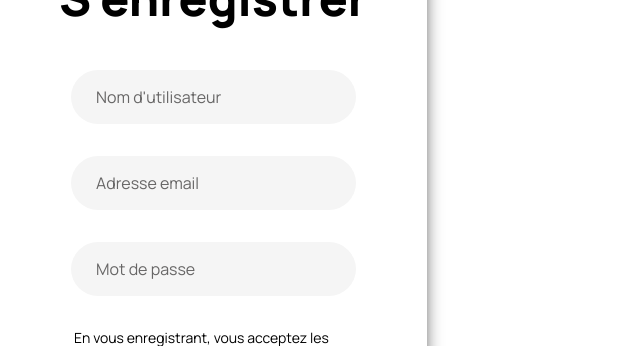
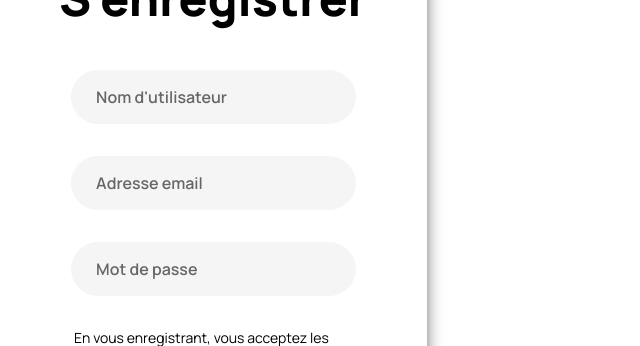
Before and after one commit to Leon-Art-EIP/Web, a React (Create React App) app: page / in a window 1280 px wide. Shown: the part 121-467 px from the top of the page, without its empty margins (0-640 px from the left). Built offline with nearby package versions, Linux system fonts and the light colour scheme.

Commit message:
[ADD] fields states and submit functions

```diff
--- a/src/pages/register/register.css
+++ b/src/pages/register/register.css
@@ -12,12 +12,26 @@
     box-shadow: 0px 0px 5px 0px #aaaaaa;
 }
 
+.register-button:hover {
+    background-color: #c51708;
+    color: #ffffff;
+    /* I want a scale up with ease and out  */
+    transition: transform 0.1s ease-out;
+    transform: scale(1.030);
+}
+
+.register-button[disabled] {
+    background-color: #cccccc;
+    cursor: not-allowed;
+}
+
 .register-text-field {
     border-radius: 30px;
     background-color: #F5F5F5;
     padding-inline: 15px;
     padding-block: 15px;
-    color: white;
+    color: #000000;
+    font-weight: 600;
 }
 
 .register-text-field::placeholder {
--- a/src/pages/register/register.tsx
+++ b/src/pages/register/register.tsx
@@ -1,18 +1,69 @@
-import React from 'react';
+import React, { useState } from 'react';
 import './register.css';
 
 
 function Register() {
+
+  const [username, setUsername] = useState('');
+  const [email, setEmail] = useState('');
+  const [password, setPassword] = useState('');
+
+  const [onRegister, setOnRegister] = useState(false);
+
+  function validateForm() {
+    const emailRegex = /^[^\s@]+@[^\s@]+\.[^\s@]+$/; // Expression régulière pour vérifier l'adresse email
+
+    if (!username || !email || !password) { // Vérifier si les champs sont remplis
+      alert('Veuillez remplir tous les champs');
+      return false;
+    } else if (!emailRegex.test(email)) { // Vérifier si l'adresse email est valide
+      alert('Veuillez entrer une adresse email valide');
+      return false;
+    }
+
+    return true;
+  }
+
+  const handleSubmit = (event: any) => {
+    event.preventDefault();
+    // Logique de traitement du formulaire
+    if (validateForm()) {
+      // Logique de traitement du formulaire si la validation est réussie
+      console.log('Formulaire soumis');
+    }
+  }
+
   return (
     <div className="flex min-h-screen">
       <div className="left-side w-1/3 flex flex-col items-center justify-center">
         <label className='text-5xl font-extrabold'> S'enregistrer</label>
-        <form className="flex flex-col gap-8 w-4/6">
-          <input type="text" name="username" className='register-text-field' placeholder="Nom d'utilisateur"/>
-          <input type="email" name="email" className='register-text-field' placeholder="Adresse email"/>
-          <input type="password" name="password" className='register-text-field' placeholder="Mot de passe"/>
+        <form className="flex flex-col gap-8 w-4/6" onSubmit={handleSubmit}>
+          <input
+            type="text"
+            name="username"
+            className="register-text-field"
+            placeholder="Nom d'utilisateur"
+            value={username}
+            onChange={(event) => setUsername(event.target.value)}
+          />
+          <input
+            type="email"
+            name="email"
+            className="register-text-field"
+            placeholder="Adresse email"
+            value={email}
+            onChange={(event) => setEmail(event.target.value)}
+          />
+          <input
+            type="password"
+            name="password"
+            className="register-text-field"
+            placeholder="Mot de passe"
+            value={password}
+            onChange={(event) => setPassword(event.target.value)}
+          />
           <label className='text-sm font-normal w-11/12 text-center'>En vous enregistrant, vous acceptez les <a className='font-semibold'>Conditions d'utilisations</a> et <a className='font-semibold'>notre Politique de confidentialité</a></label>
-          <button type="submit" className='register-button mt-10'>S'inscrire</button>
+          <button type="submit" className='register-button mt-10' disabled={onRegister}>S'inscrire</button>
           <label className='flex justify-center font-normal'>Vous avez déjà un compte ? <a className='ms-1 font-extrabold'>Connexion</a></label>
         </form>
       </div>
```
